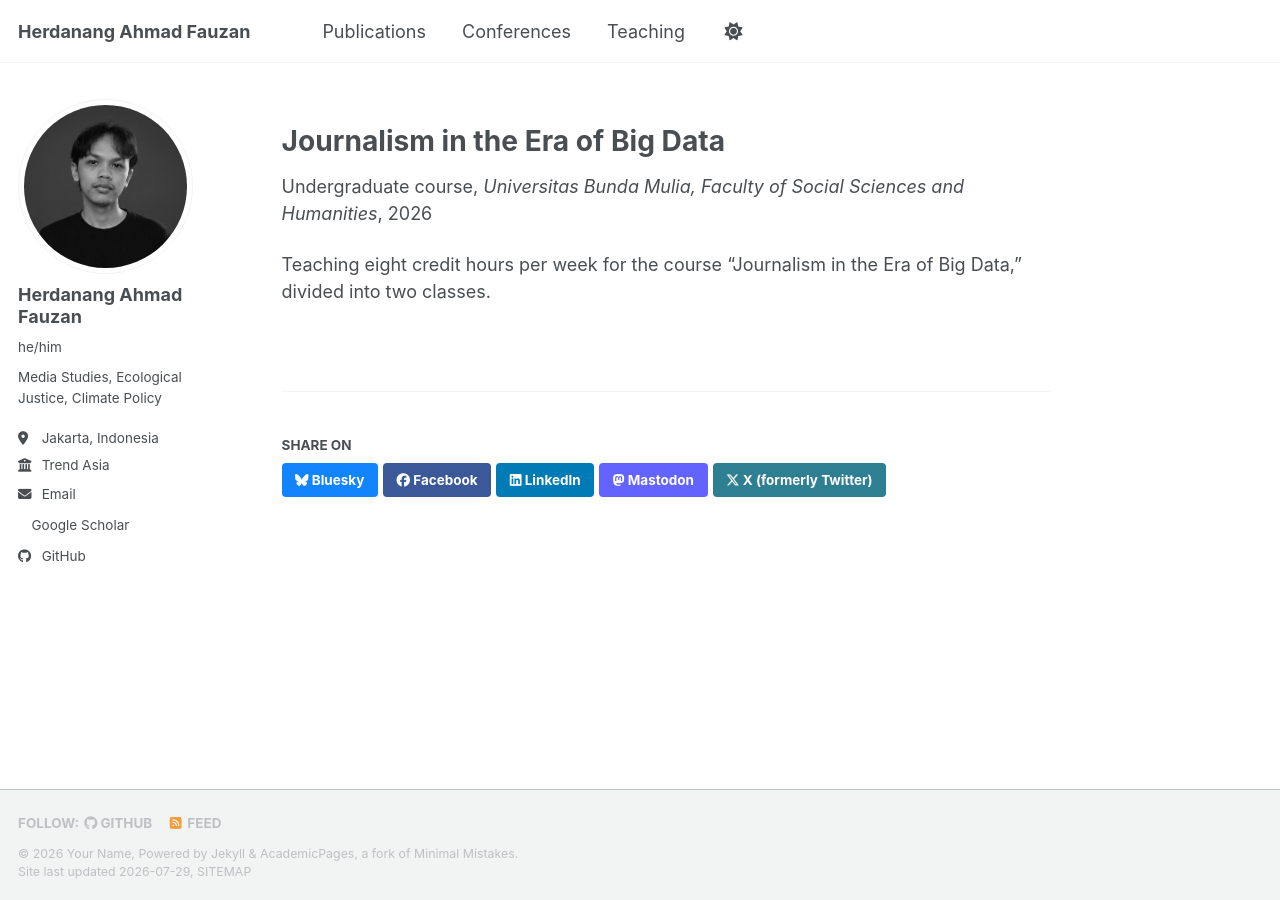
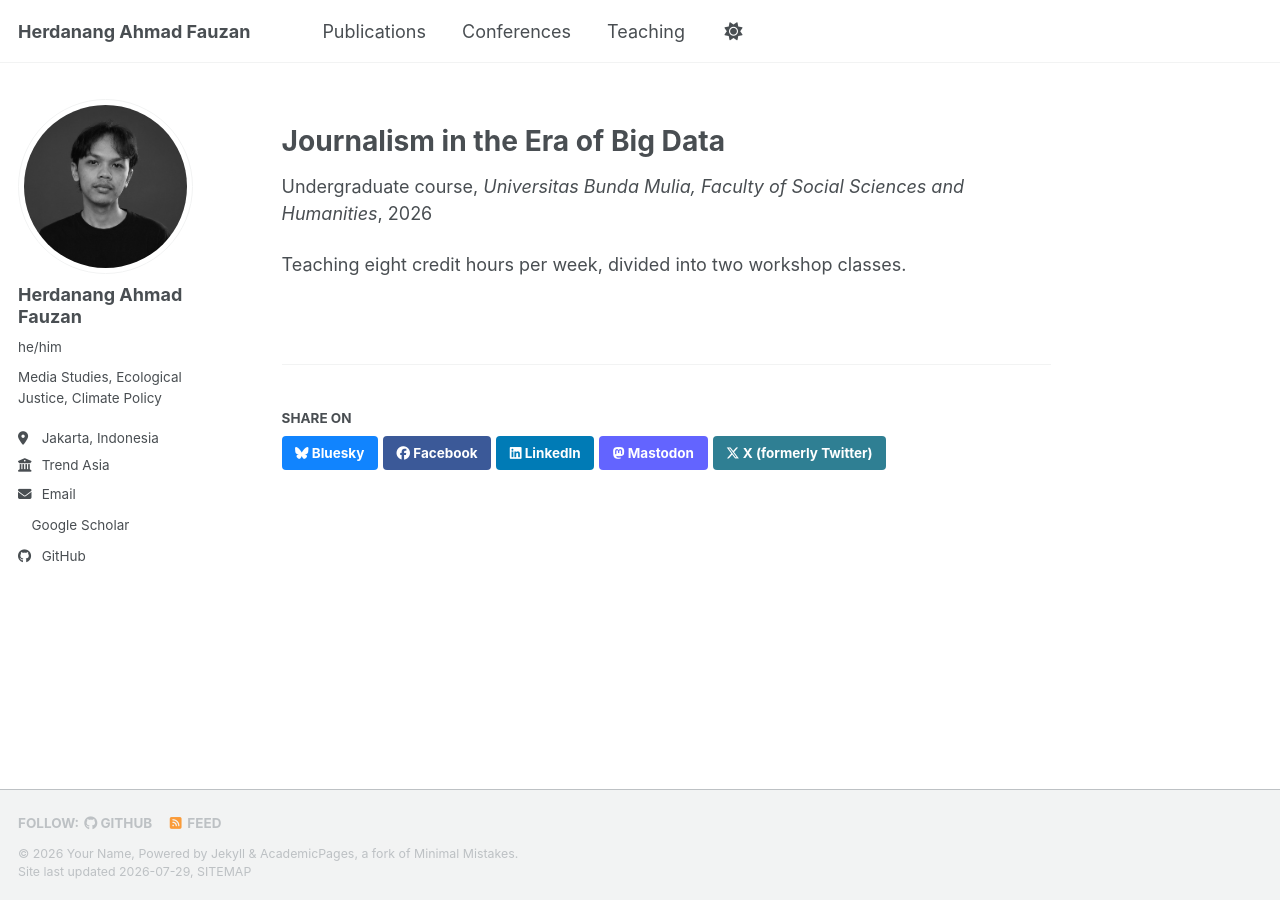
Before and after one commit to subworded/subworded.github.io, a Jekyll site: the page built from _teaching/2026-genap.md, in a window 1280 px wide. Built offline with Jekyll 4.4.1, drawn with Linux system fonts in a browser that asks for light colours; a style sheet for code colours, icons or effects is not loaded.

Commit message:
Update 2026-genap.md

```diff
--- a/_teaching/2026-genap.md
+++ b/_teaching/2026-genap.md
@@ -8,4 +8,4 @@ date: 2026-08-18 through  2026-12-20
 location: "Jakarta, Indonesia"
 ---
 
-Teaching eight credit hours per week for the course "Journalism in the Era of Big Data," divided into two classes.
+Teaching eight credit hours per week, divided into two workshop classes.
```
